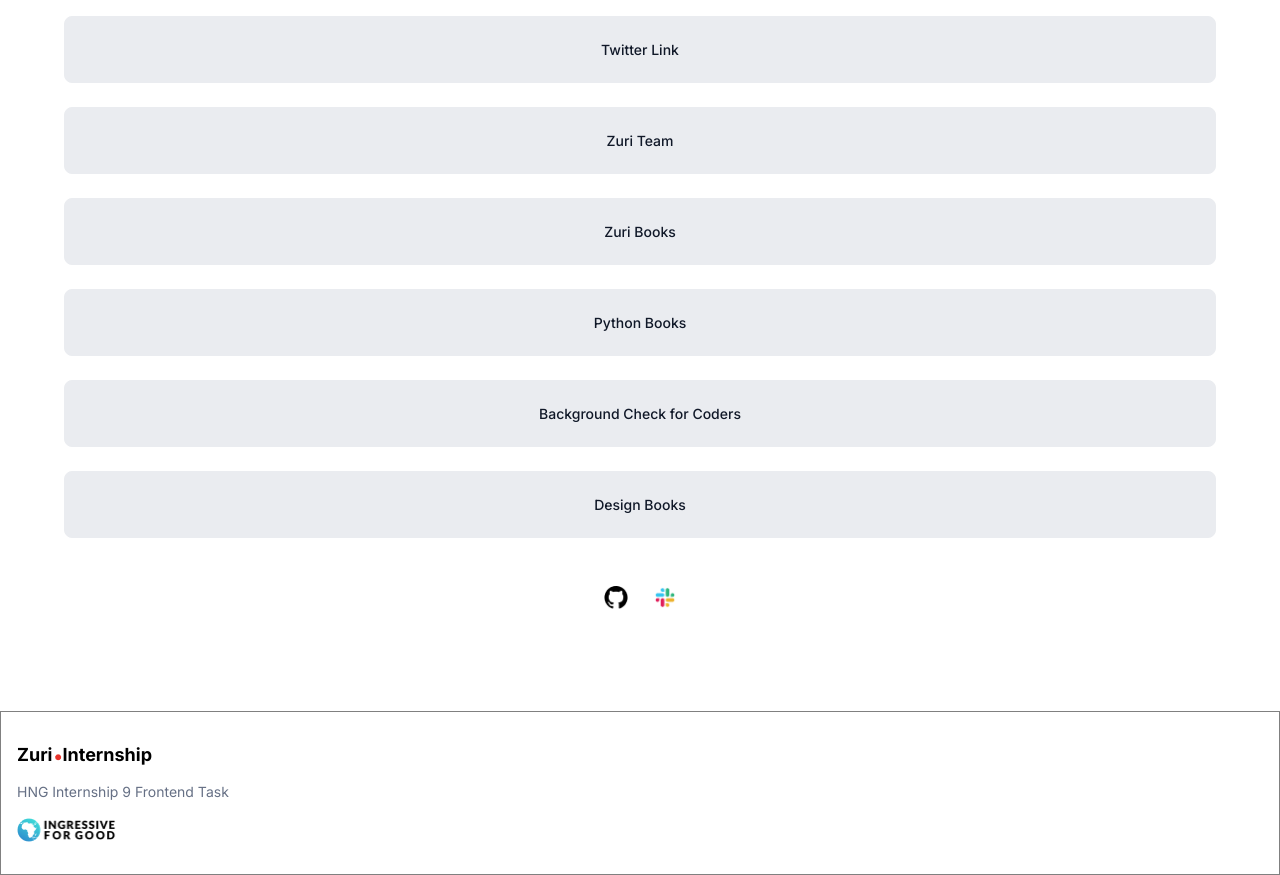
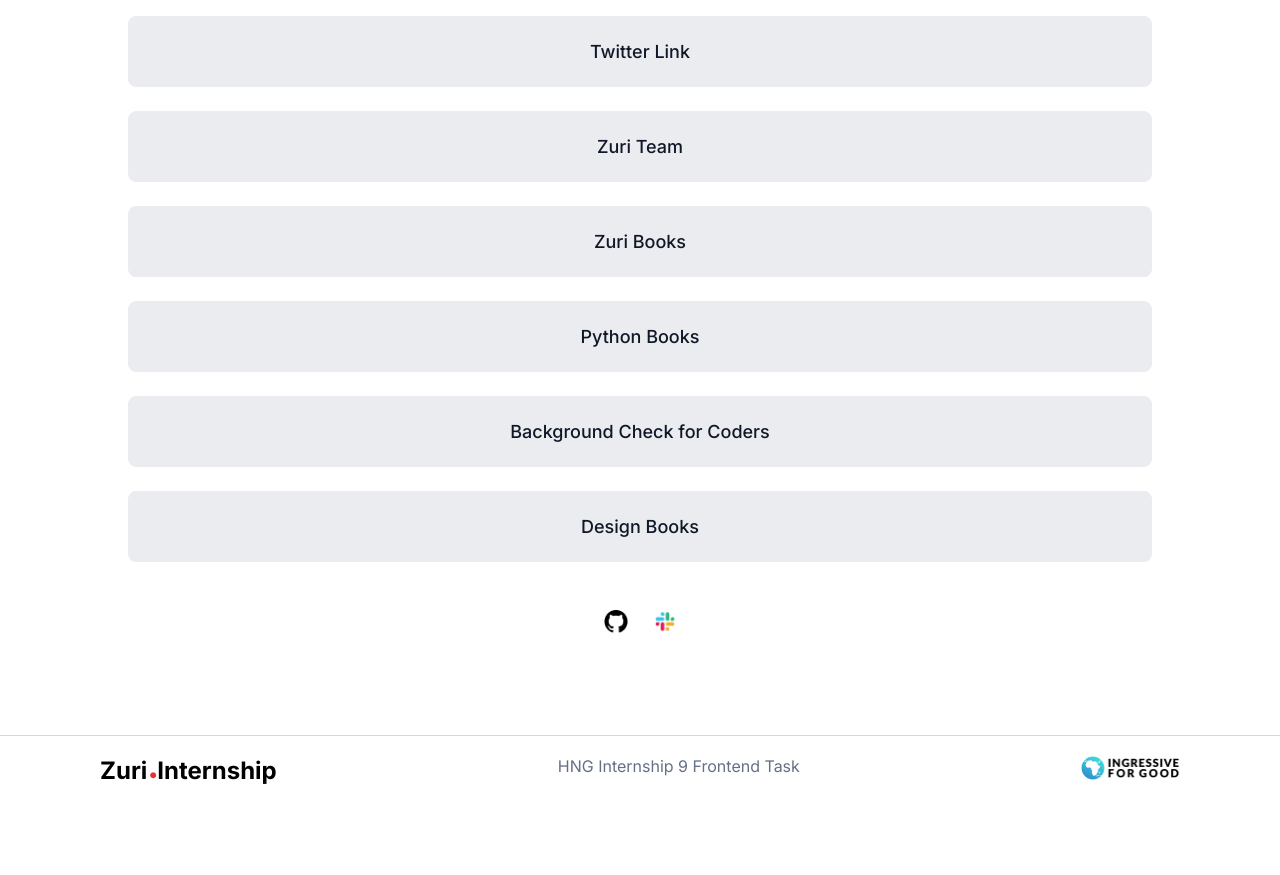
Before and after one commit to vickymarz/linktree, a React (Create React App) app: page / in a window 1280 px wide. Shown: the part 220-1095 px from the top of the page. After the commit the page ends 1025 px from the top, so only its background shows below. Built offline with nearby package versions, Linux system fonts and the light colour scheme.

Commit message:
Style desktop view

```diff
--- a/src/css/homepage.module.css
+++ b/src/css/homepage.module.css
@@ -71,7 +71,7 @@ list-style-type: none;
 }
 
 footer {
-    border: 1px solid grey;
+    border-top: 1px solid rgb(218, 215, 215);
     padding: 32px 16px;
     display: flex;
     flex-direction: column;
@@ -106,3 +106,30 @@ color: #667085;
     width: 99.1px;
     height: 24px
 }
+
+@media only screen and (min-width: 768px) {
+    .container {
+        width: 80%;
+    }
+    .title {
+        font-size: 20px;
+        }
+        .list a {
+            font-size: 18px;
+        }
+
+        footer {
+            flex-direction: row;
+            justify-content: space-between;
+            padding: 20px 100px;
+        }
+
+        footer h2 {
+            font-weight: 900;
+            font-size: 24px;
+        }
+
+        footer p {
+            font-size: 16px;
+        }
+}
```
